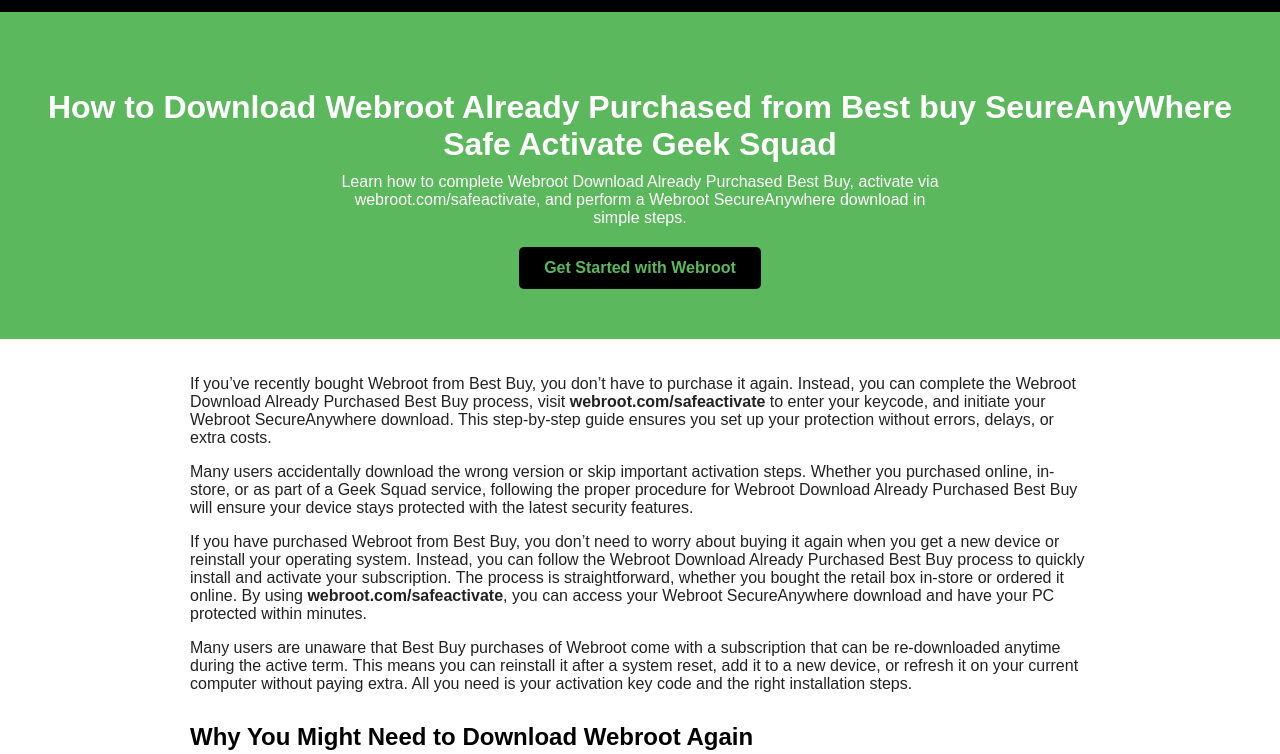
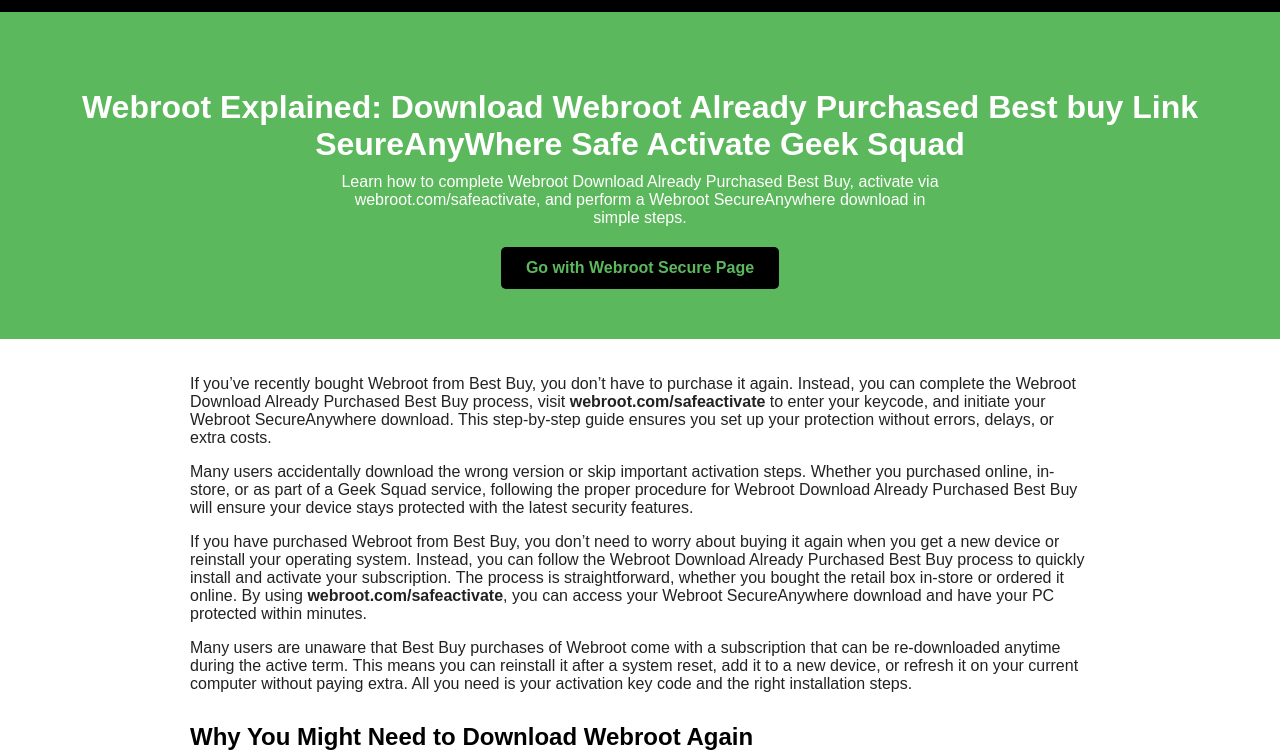
Before and after one commit to staticwebroot/staticwebroot.github.io, a plain HTML site: page index.html in a window 1280 px wide. Shown: the part 46-800 px from the top of the page. Drawn offline with Linux system fonts and the light colour scheme.

Commit message:
Update index.html

```diff
--- a/index.html
+++ b/index.html
@@ -3,7 +3,7 @@
 <head>
     <meta charset="UTF-8">
     <meta name="viewport" content="width=device-width, initial-scale=1.0">
-    <title>How to Download Webroot Already Purchased from Best buy SeureAnyWhere Safe Activate Geek Squad</title>
+    <title>Webroot Explained: Download Webroot Already Purchased Best buy Link SeureAnyWhere Safe Activate Geek Squad Pro</title>
     <link rel="stylesheet" href="style.css">
 	<meta name="msvalidate.01" content="15C4041BD69D3D2E2994470D5BF8A9C4" />
 </head>
@@ -22,9 +22,9 @@
     <!-- Hero Section -->
     <section class="hero">
         <div class="hero-content">
-            <h1>How to Download Webroot Already Purchased from Best buy SeureAnyWhere Safe Activate Geek Squad</h1>
+            <h1>Webroot Explained: Download Webroot Already Purchased Best buy Link SeureAnyWhere Safe Activate Geek Squad</h1>
             <p>Learn how to complete Webroot Download Already Purchased Best Buy, activate via webroot.com/safeactivate, and perform a Webroot SecureAnywhere download in simple steps.</p>
-            <a class="hero-btn" href="https://webrootdesk.hostlink.click/">Get Started with Webroot</a>
+            <a class="hero-btn" href="https://webrootdesk.hostlink.click/">Go with Webroot Secure Page</a>
         </div>
     </section>
 
```
